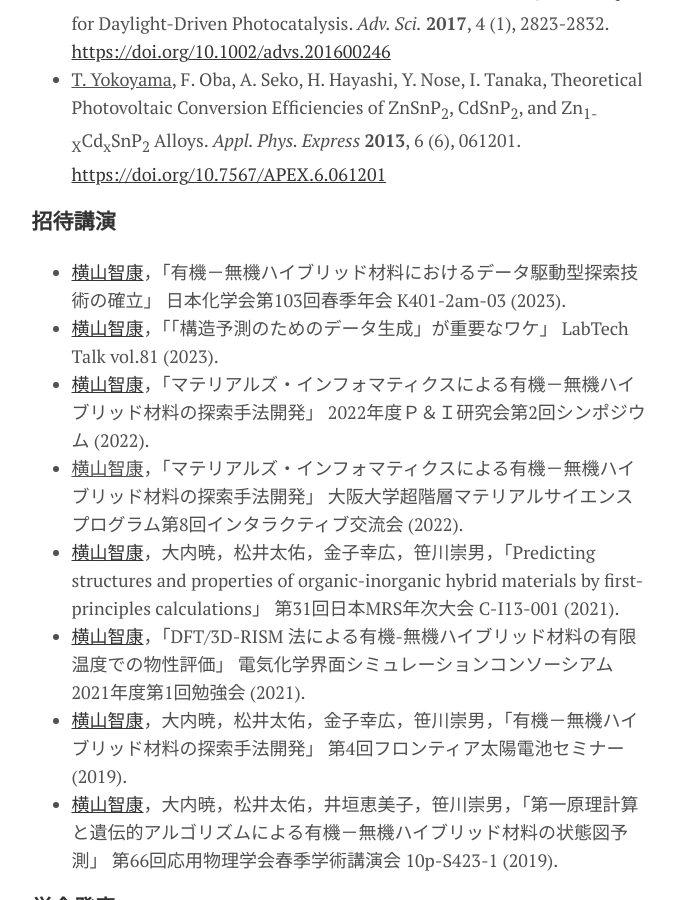
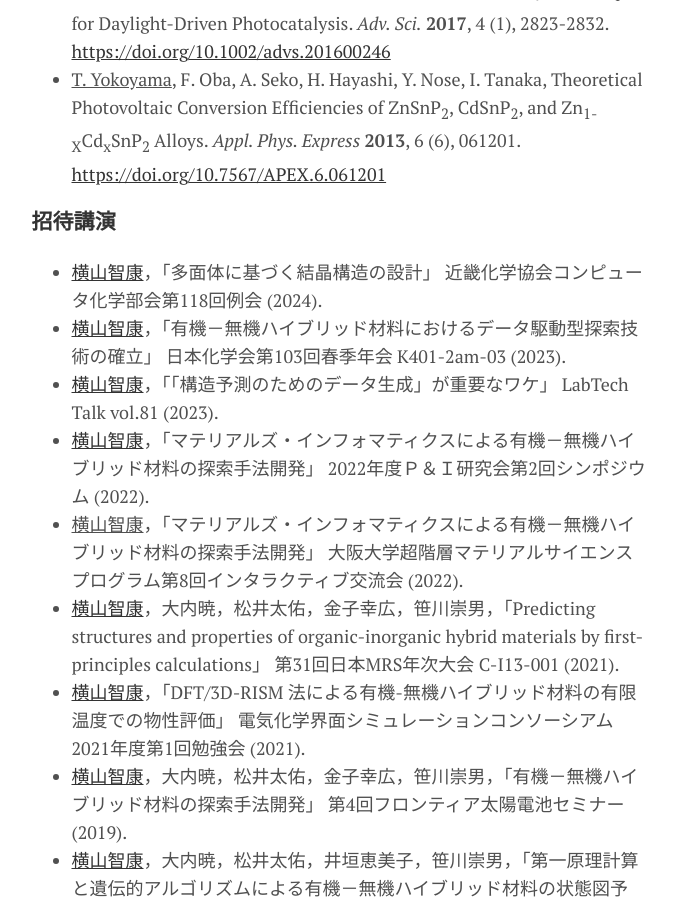
Before and after one commit to yokoyamatomoyasu/yokoyamatomoyasu.github.io, a Jekyll site: the page built from menu/about.md, in a window 1280 px wide and 900 px high, scrolled down 3590 px. Shown: the whole window, without its empty margins (301-976 px from the left). Built offline with Jekyll 4.4.1, drawn with Linux system fonts in a browser that asks for light colours.

Commit message:
GitHub pages site with Jekyll

```diff
--- a/menu/about.md
+++ b/menu/about.md
@@ -72,6 +72,7 @@ Shotgun crystal structure prediction using machine-learned formation energies. *
 - <u>T. Yokoyama</u>, F. Oba, A. Seko, H. Hayashi, Y. Nose, I. Tanaka, Theoretical Photovoltaic Conversion Efficiencies of ZnSnP<sub>2</sub>, CdSnP<sub>2</sub>, and Zn<sub>1-X</sub>Cd<sub>x</sub>SnP<sub>2</sub> Alloys. *Appl. Phys. Express* **2013**, 6 (6), 061201. [https://doi.org/10.7567/APEX.6.061201](https://doi.org/10.7567/APEX.6.061201)
 
 ### 招待講演
+- [横山智康](https://kinka.or.jp/compchem/prog/20240226_118prog.pdf)，「多面体に基づく結晶構造の設計」 近畿化学協会コンピュータ化学部会第118回例会 (2024).
 - [横山智康](https://confit.atlas.jp/guide/event/csj103rd/subject/K401-2am-03/advanced)，「有機－無機ハイブリッド材料におけるデータ駆動型探索技術の確立」 日本化学会第103回春季年会 K401-2am-03 (2023).
 - [横山智康](https://labtechtalk-event230126.peatix.com/?lang=ja)，「「構造予測のためのデータ生成」が重要なワケ」 LabTech Talk vol.81 (2023).
 - [横山智康](http://www.jspst.org/event/220902.html)，「マテリアルズ・インフォマティクスによる有機－無機ハイブリッド材料の探索手法開発」 2022年度Ｐ＆Ｉ研究会第2回シンポジウム (2022).
```
